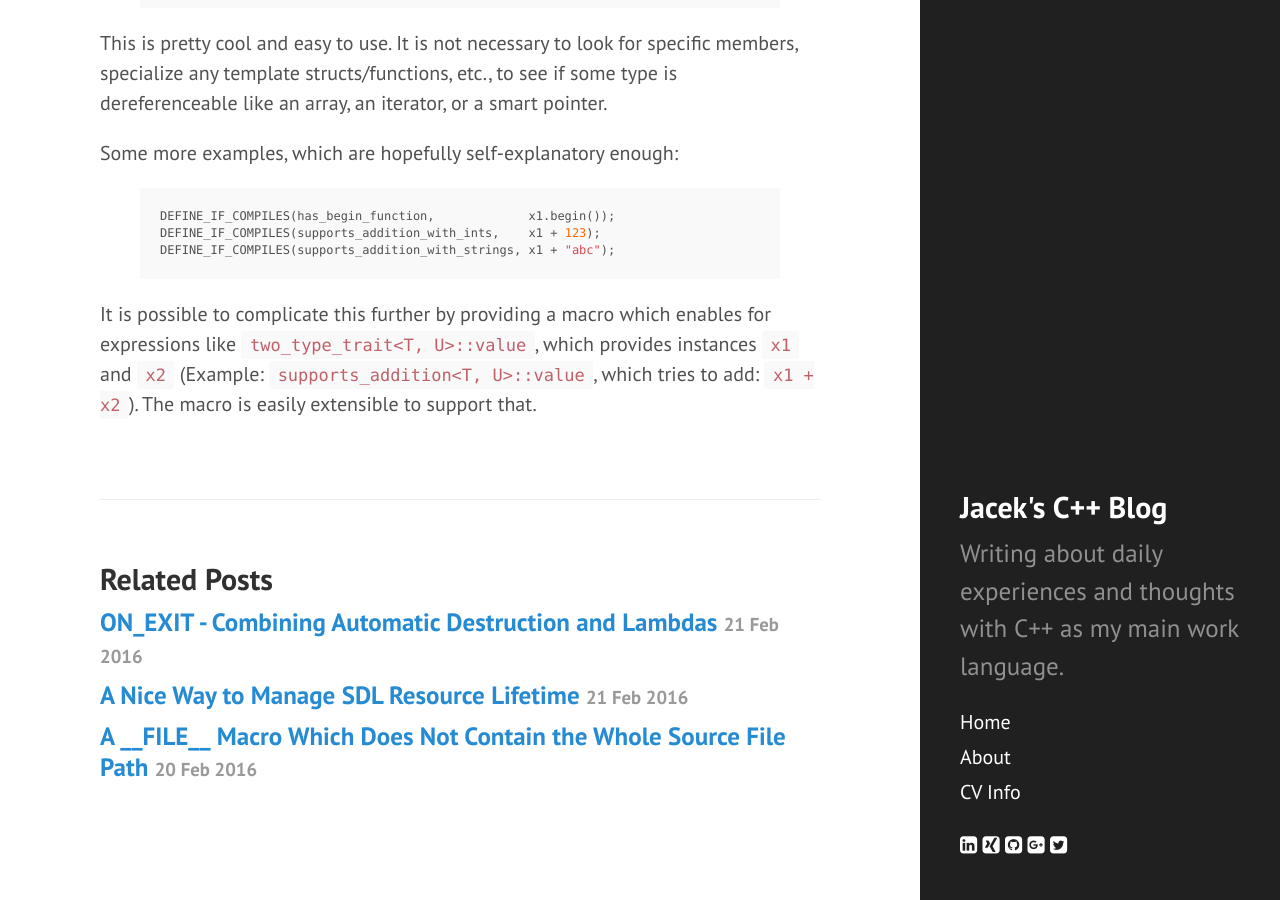
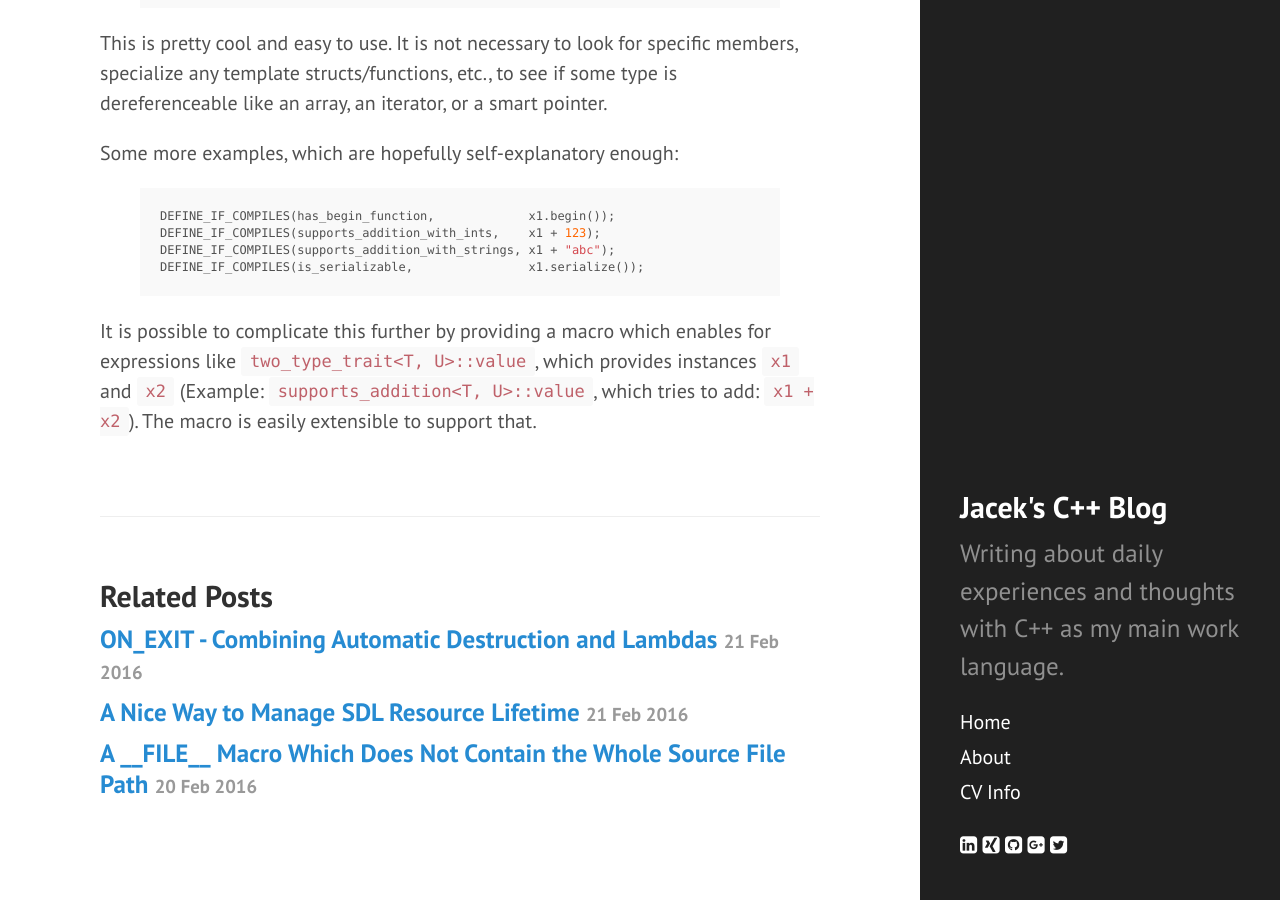
Before and after one commit to tfc/tfc.github.io, a Jekyll site: the page built from _posts/2016-02-21-if_compiles_type_traits.md, in a window 1280 px wide and 900 px high, scrolled down 1835 px. Built offline with Jekyll 4.4.1, drawn with Linux system fonts in a browser that asks for light colours; nearby versions of some CDN libraries; comment, search, counter and statistics services are not loaded.

Commit message:
Add serialization example

```diff
--- a/_posts/2016-02-21-if_compiles_type_traits.md
+++ b/_posts/2016-02-21-if_compiles_type_traits.md
@@ -72,6 +72,7 @@ Some more examples, which are hopefully self-explanatory enough:
 DEFINE_IF_COMPILES(has_begin_function,             x1.begin());
 DEFINE_IF_COMPILES(supports_addition_with_ints,    x1 + 123);
 DEFINE_IF_COMPILES(supports_addition_with_strings, x1 + "abc");
+DEFINE_IF_COMPILES(is_serializable,                x1.serialize());
 {% endhighlight %}
 
 It is possible to complicate this further by providing a macro which enables for expressions like `two_type_trait<T, U>::value`, which provides instances `x1` and `x2` (Example: `supports_addition<T, U>::value`, which tries to add: `x1 + x2`).
```
